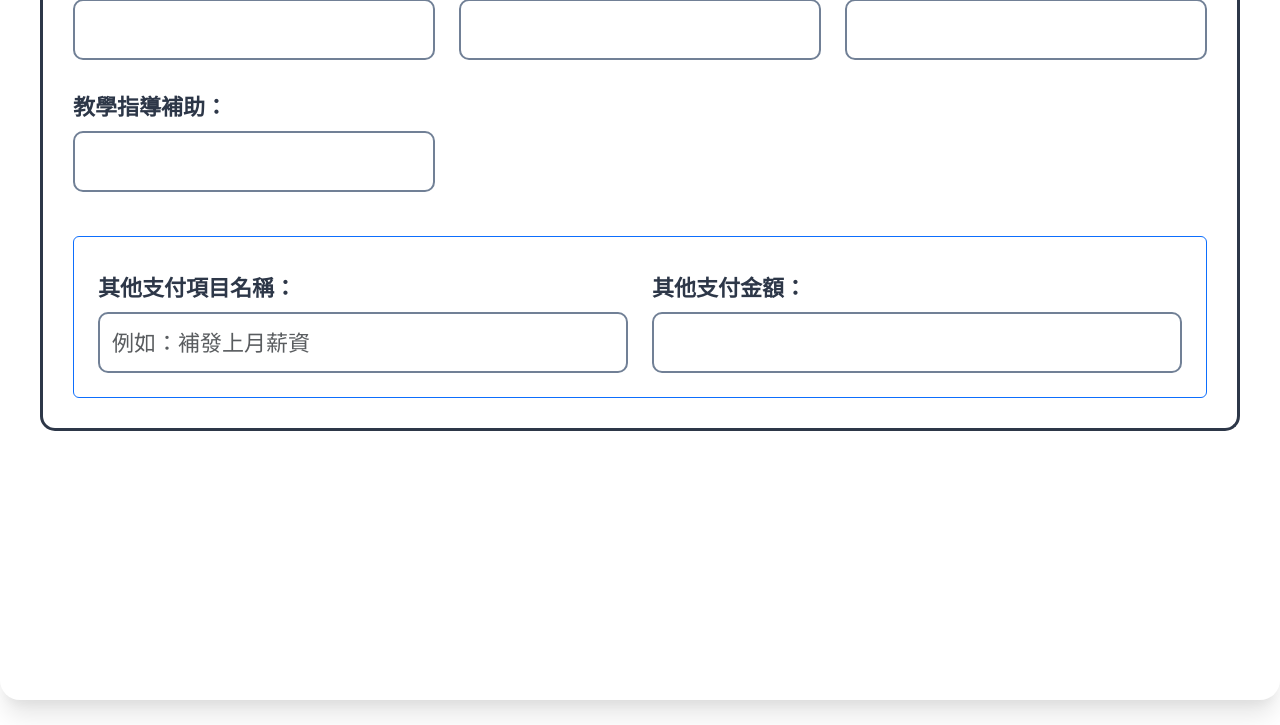
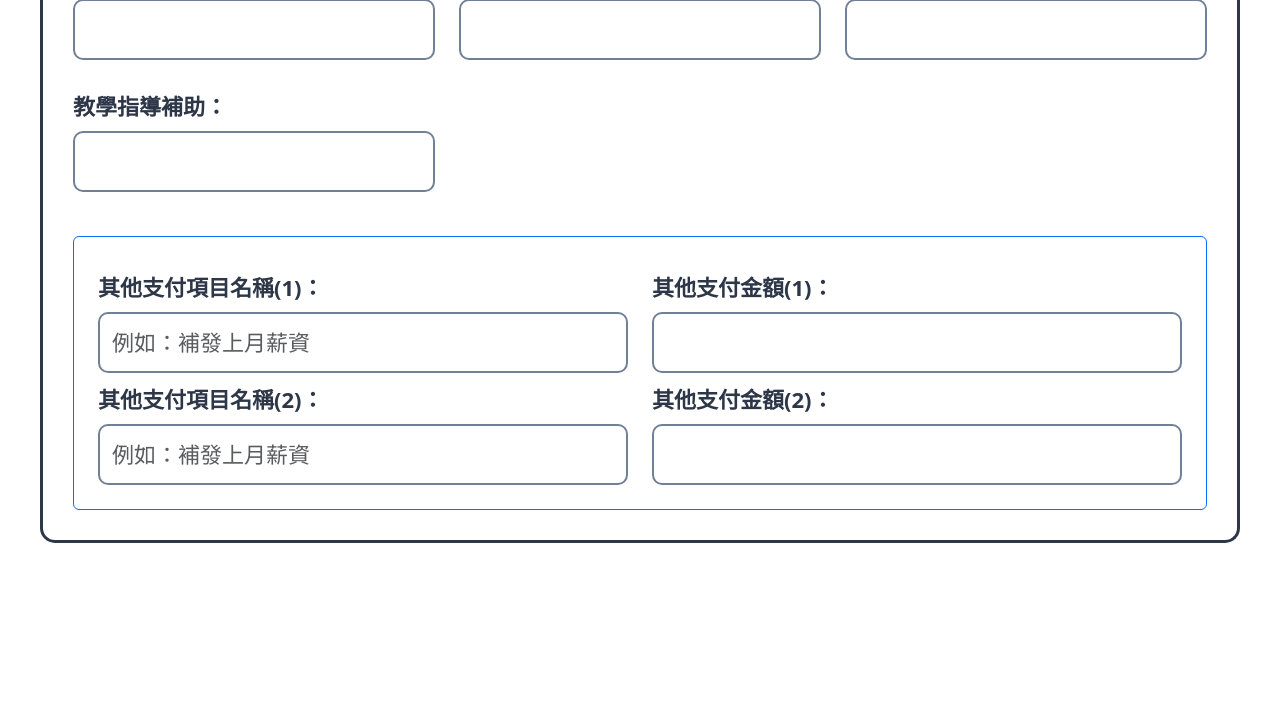
Before and after one commit to Shaofish/Xinle_salary, a Flask app: template templates/edit_salary_tabs.html in a window 1280 px wide, after a click on "3. 福利與津貼". Shown: the part 1004-1729 px from the top of the page. Run offline with Flask 3, Linux system fonts and the light colour scheme; the template is opened without the code that fills it, so the values that code supplies are empty; some libraries are stand-ins or nearby versions.

Commit message:
新增其他欄位的前端相對應修改

```diff
--- a/templates/edit_salary_tabs.html
+++ b/templates/edit_salary_tabs.html
@@ -205,12 +205,20 @@
       <div class="card mt-4 p-4 border-primary">
           <div class="row">
             <div class="col-md-6">
-                <label class="form-label">其他支付項目名稱：</label>
+                <label class="form-label">其他支付項目名稱(1)：</label>
                 <input name="extras" value="{{ salary.extras }}" class="form-control" placeholder="例如：補發上月薪資">
             </div>
             <div class="col-md-6">
-                <label class="form-label">其他支付金額：</label>
+                <label class="form-label">其他支付金額(1)：</label>
                 <input name="extras_amout" value="{{ salary.extras_amout }}" class="form-control numeric-input">
+            </div>
+            <div class="col-md-6">
+                <label class="form-label">其他支付項目名稱(2)：</label>
+                <input name="extras2" value="{{ salary.extras2 }}" class="form-control" placeholder="例如：補發上月薪資">
+            </div>
+            <div class="col-md-6">
+                <label class="form-label">其他支付金額(2)：</label>
+                <input name="extras2_amount" value="{{ salary.extras2_amount }}" class="form-control numeric-input">
             </div>
           </div>
       </div>
@@ -268,12 +276,20 @@
           <h5 class="fw-bold text-danger"><i class="fa-solid fa-circle-minus"></i> 額外扣款項目</h5>
           <div class="row">
             <div class="col-md-6">
-                <label class="form-label">額外代扣項目名稱：</label>
+                <label class="form-label">額外代扣項目名稱(1)：</label>
                 <input type="text" name="additional_withholding_items" value="{{ salary.additional_withholding_items }}" class="form-control" placeholder="例如：代購物品、罰單">
             </div>
             <div class="col-md-6">
-                <label class="form-label">額外代扣金額：</label>
+                <label class="form-label">額外代扣金額(1)：</label>
                 <input type="number" name="additional_withholding_amout" value="{{ salary.additional_withholding_amout }}" class="form-control">
+            </div>
+            <div class="col-md-6">
+                <label class="form-label">額外代扣項目名稱(2)：</label>
+                <input type="text" name="additional_withholding_items2" value="{{ salary.additional_withholding_items2 }}" class="form-control" placeholder="例如：代購物品、罰單">
+            </div>
+            <div class="col-md-6">
+                <label class="form-label">額外代扣金額(2)：</label>
+                <input type="number" name="additional_withholding_amount2" value="{{ salary.additional_withholding_amount2 }}" class="form-control">
             </div>
           </div>
       </div>
```
